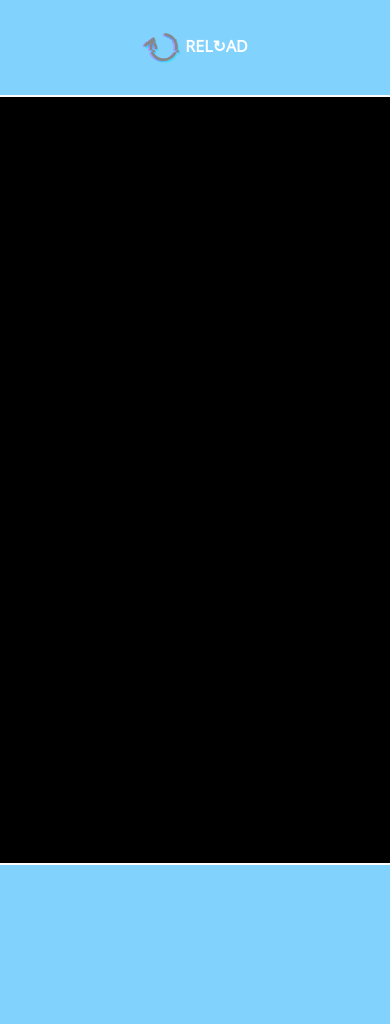
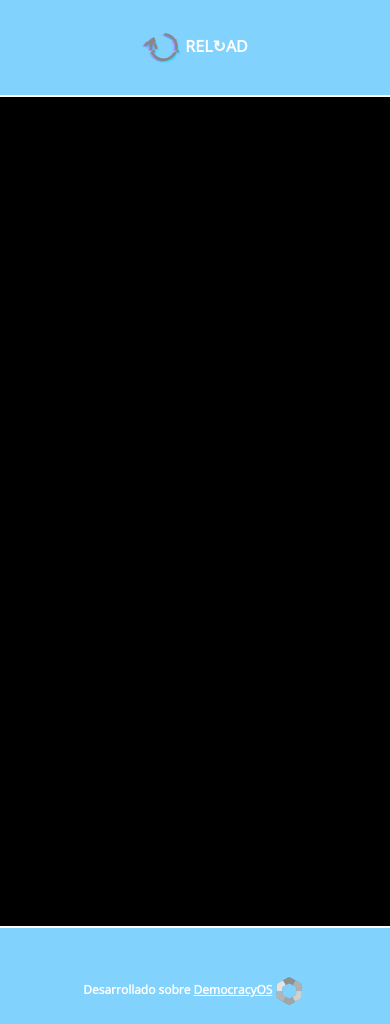
Before and after one commit to redlatdigital/agenda-interactiva-2023, a React (Create React App) app: page / in a window 390 px wide. Before the commit the page ends 913 px from the top, so only its background shows below. Built offline with nearby package versions, Linux system fonts and the light colour scheme.

Commit message:
Agrego botones de volver y desarrollo desde democracyos

```diff
--- /dev/null
+++ b/src/components/buttonVolver/index.css
@@ -0,0 +1,6 @@
+.btn-green {
+    background-color: #7DCD85!important;
+}
+.btn-green:hover {
+    background-color: #00A676!important;
+}
--- /dev/null
+++ b/src/components/buttonVolver/index.jsx
@@ -0,0 +1,10 @@
+import React from "react";
+import logo from '../../images/flecha_transparente.png';
+
+import "./index.css"
+
+const ButtonVolver = () => <div className="text-white mt-2">
+    <a href="https://sites.google.com/view/antropologiadigital/encuentro-2023" className="col-md-3 col-sm-4 col-10 mt-2 btn btn-green text-white fw-bolder mb-5">Volver a ELAD23 ↻</a>
+</div>
+
+export default ButtonVolver;
--- a/src/components/logo/index.css
+++ b/src/components/logo/index.css
@@ -2,3 +2,7 @@
   margin-right: 5px;
   margin-top: -3px;
 }
+
+.text-logo {
+  text-decoration: none;
+}
--- a/src/components/logo/index.jsx
+++ b/src/components/logo/index.jsx
@@ -4,8 +4,9 @@ import logo from '../../images/flecha_transparente.png';
 import "./index.css";
 
 
-const Logo = ({ color = "white" }) => <div className="text-white fw-bolder mt-2">
-  <img className="game-images" src={logo} alt="Armar tu Agenda Interactiva" /> REL↻AD
+const Logo = ({ color = "white" }) => <div className="text-white fw-bolder mt-2"><a href="https://sites.google.com/view/antropologiadigital/encuentro-2023" className="text-logo text-white fw-bolder" target="_blank">
+  <img className="game-images" src={logo} alt="Logotipo de la Red Latinoamericana de Antropología digital" /> REL↻AD
+</a>
 </div>
 
 export default Logo;
--- a/src/components/score/index.jsx
+++ b/src/components/score/index.jsx
@@ -5,6 +5,8 @@ import WithFooter from "../withFooter";
 import Background from '../../images/roundBackground.jpg';
 import Logo from "../logo";
 import ponencias from "../../ponencias.json";
+
+import ButtonVolver from "../buttonVolver"
 
 import calculando1 from '../../images/calculando1.gif';
 import calculando2 from '../../images/calculando2.gif';
@@ -208,7 +210,7 @@ const Score = ({ score }) => {
                 </div>
               </div>
 
-
+            <ButtonVolver />
 
             </div>
           </WithFooter>
--- a/src/components/topics/index.css
+++ b/src/components/topics/index.css
@@ -11,6 +11,5 @@
 }
 
 .game-owner {
-  font-size: 10px;
-  text-decoration-line: underline;
+  font-size: 12px;
 }
--- a/src/components/topics/index.jsx
+++ b/src/components/topics/index.jsx
@@ -3,6 +3,7 @@ import _ from "lodash";
 import { Button } from "react-bootstrap";
 import WithBackground from "../withBackground";
 import WithFooter from "../withFooter";
+import ButtonVolver from "../buttonVolver"
 import WithTopicColor from "../withTopicColor";
 import Background from '../../images/roundBackground.jpg';
 import topicColors from "../../helpers/topicColors";
@@ -26,7 +27,7 @@ const Topics = ({ follow }) => <WithBackground background={Background}>
             ).value()}
           <Button onClick={follow} className="col-md-3 col-sm-4 col-10 play mt-5" variant="outline-light">EMPEZAR</Button>
           <p className="small mt-5"><i>* Las preguntas son hipotéticas e ilustrativas</i></p>
-          <p className="game-owner">Desarrollo: ELAD2023 sobre DemocracyOS</p>
+          <ButtonVolver />
         </div>
       </div>
 
--- a/src/components/withFooter/index.jsx
+++ b/src/components/withFooter/index.jsx
@@ -1,12 +1,20 @@
 import "./index.css";
 import Logo from "../logo";
+import LogoDer from '../../images/logo_der.png';
 
 const WithFooter = ({ children, content, color }) => <div className="with-footer-container">
   <Logo />
   <div className="with-footer-content" >
     {children}
   </div>
-  <div className="footer"></div>
+  <div className="footer">
+  <p className="game-owner mt-5 text-white fw-bolder">
+    Desarrollado sobre <a href="https://democraciaos.org/" target="_blank" className="text-white">DemocracyOS</a>
+    <a href="https://democraciaenred.org/" target="_blank">
+      <img src={LogoDer} alt="Logo Democracia en Red" height={30} />
+    </a>
+  </p>
+  </div>
 </div>
 
 export default WithFooter;
```
Also changed, not shown: src/images/logo_der.png (added).
